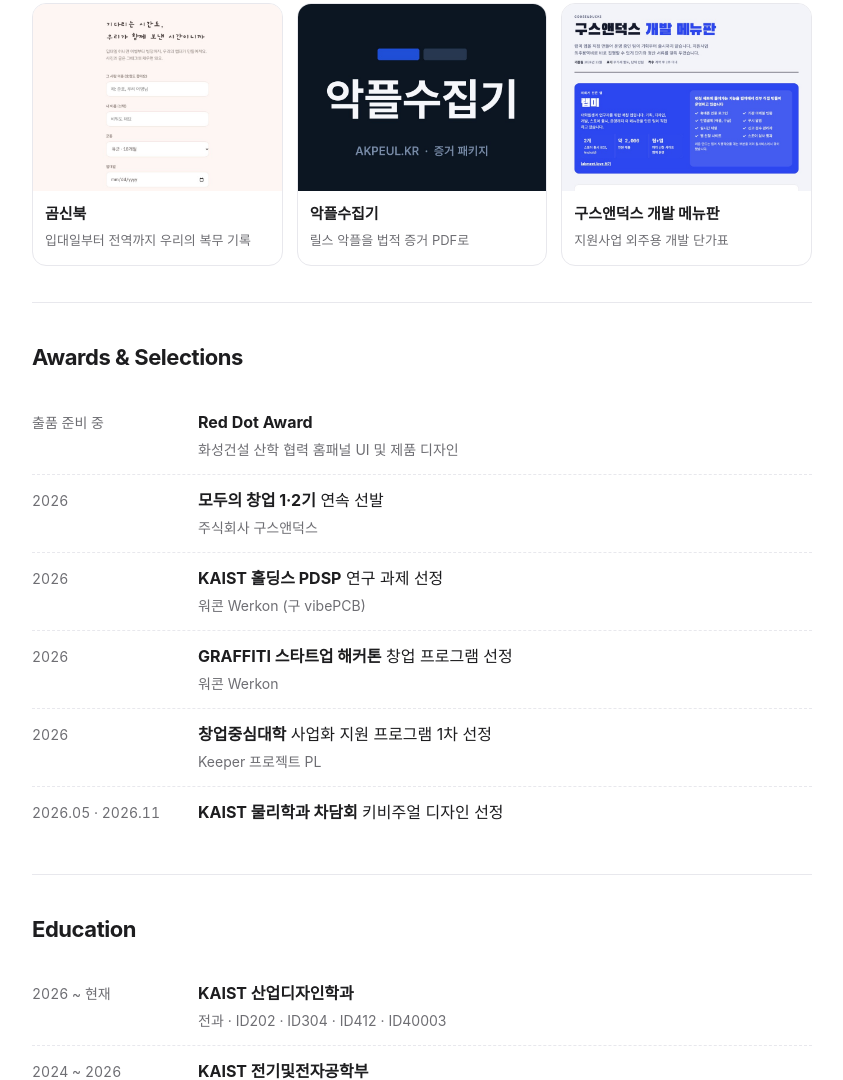
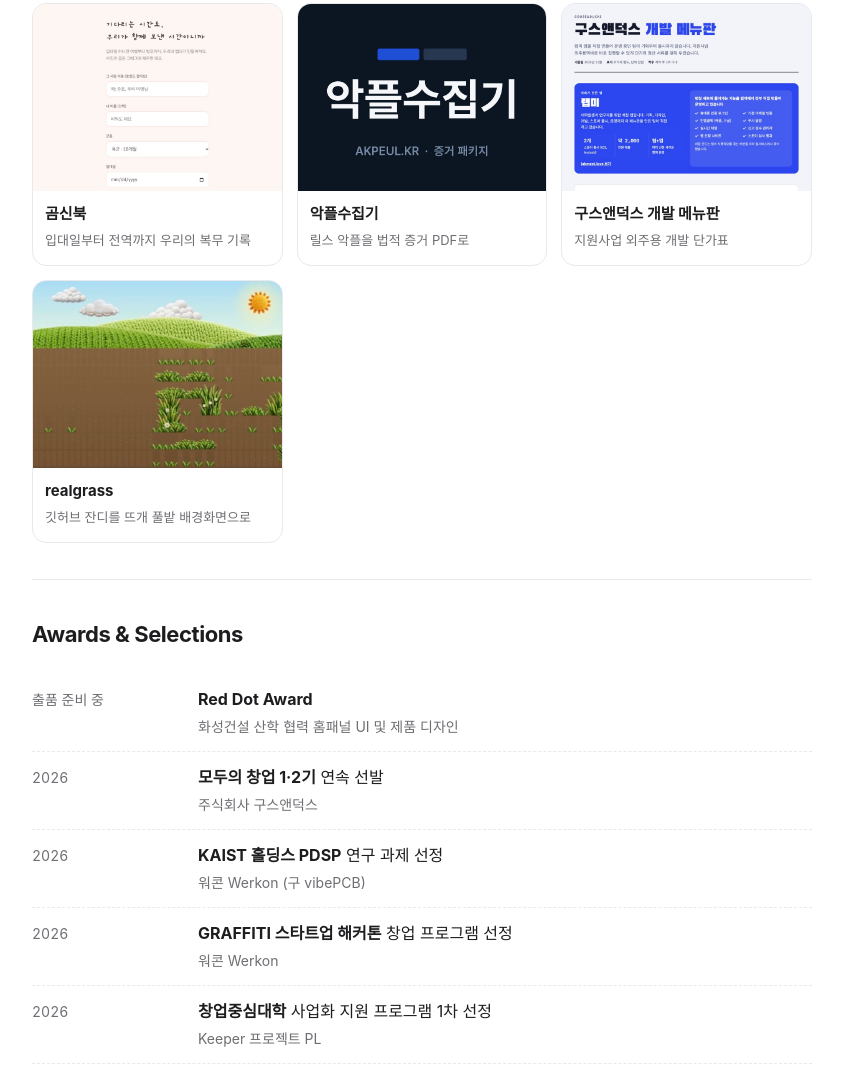
Before and after one commit to WooeeKim/WooeeKim.github.io, a plain HTML site: page index.html in a window 1280 px wide. Shown: the part 3417-4497 px from the top of the page, without its empty margins (218-1061 px from the left). Drawn offline with Linux system fonts and the light colour scheme; a web font is replaced by a local one.

Commit message:
feat: Private Projects에 realgrass(깃허브 잔디 풀밭 배경화면) 카드 추가
Co-Authored-By: Claude Opus 5.5 <noreply@anthropic.com>

```diff
--- a/index.html
+++ b/index.html
@@ -216,6 +216,7 @@
       <div class="card private"><img src="assets/img/gomsin-book.jpg" alt="" loading="lazy"><div><b>곰신북</b><span>입대일부터 전역까지 우리의 복무 기록</span></div></div>
       <a class="card" href="https://akpeul.vercel.app" target="_blank" rel="noopener"><img src="assets/img/akpeul.jpg" alt="" loading="lazy"><div><b>악플수집기</b><span>릴스 악플을 법적 증거 PDF로</span></div></a>
       <div class="card private"><img src="assets/img/dev-menu.jpg" alt="" loading="lazy"><div><b>구스앤덕스 개발 메뉴판</b><span>지원사업 외주용 개발 단가표</span></div></div>
+      <div class="card private"><img src="assets/img/realgrass.jpg" alt="" loading="lazy"><div><b>realgrass</b><span>깃허브 잔디를 뜨개 풀밭 배경화면으로</span></div></div>
     </div>
   </section>
 
```
Also changed, not shown: assets/img/realgrass.jpg (added).
